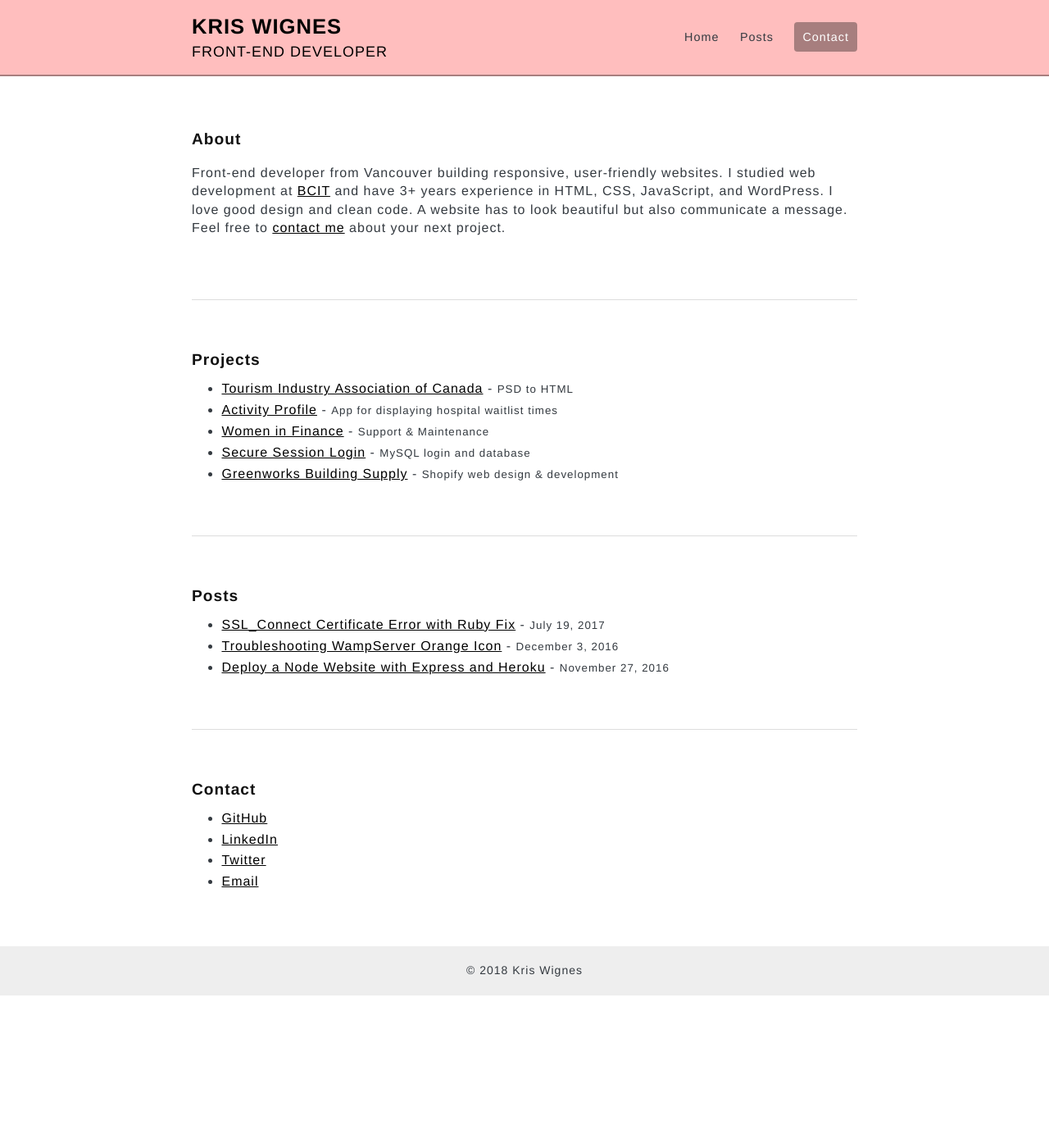
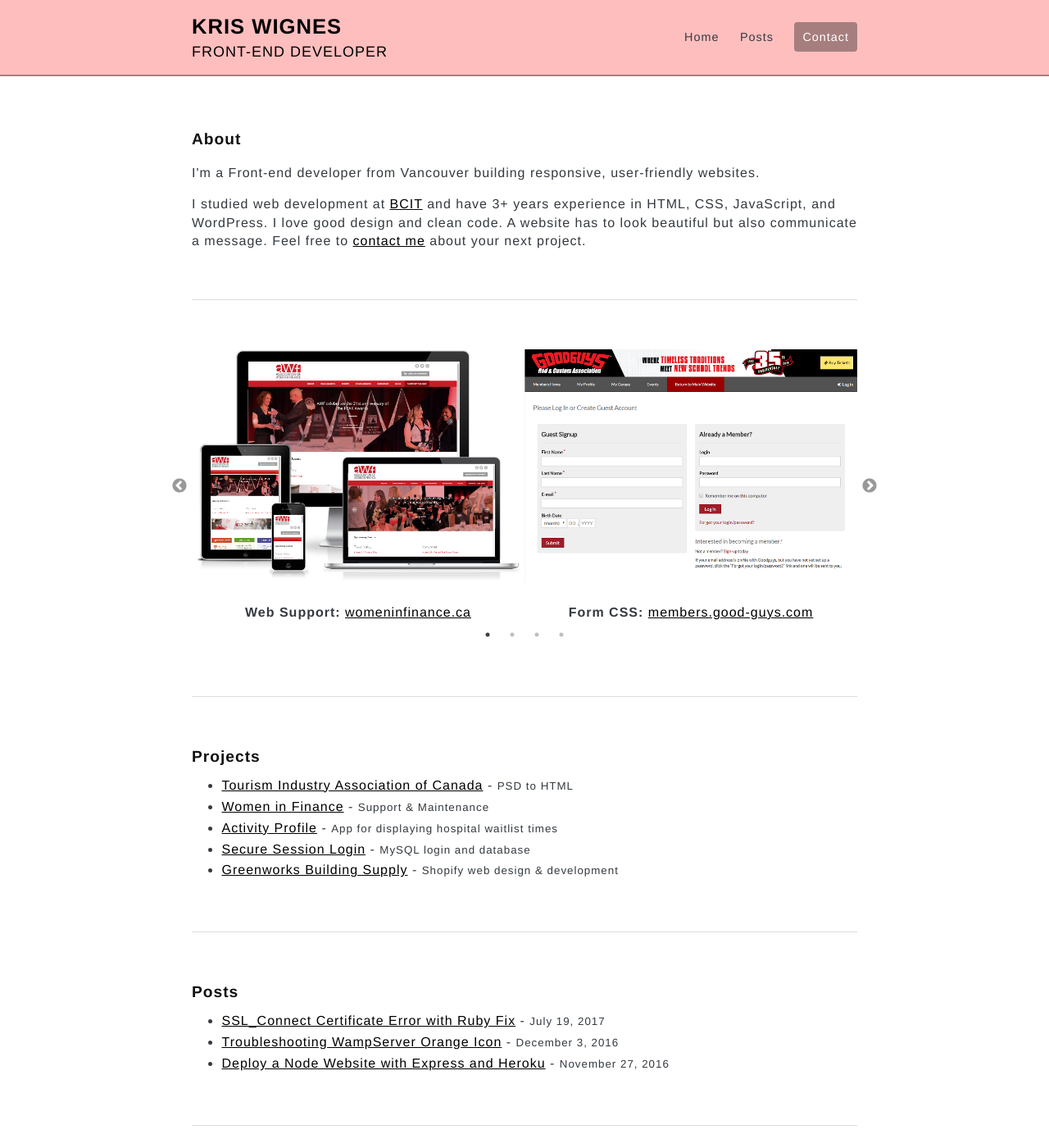
Before and after one commit to kwignes/kwignes.github.io, a Jekyll site: the page built from index.html, in a window 1280 px wide and 1400 px high. Shown: the whole window at 82% size. Built offline with Jekyll 4.4.1, drawn with Linux system fonts in a browser that asks for light colours; nearby versions of some CDN libraries.

Commit message:
update index

```diff
--- a/index.html
+++ b/index.html
@@ -4,22 +4,37 @@ title: Vancouver Front-End Developer
 ---
 
 <article>
-	<section>
+	<section id="about">
 	<h2>About</h2>
-<p>Front-end developer from Vancouver building responsive, user-friendly websites. I studied web development at <a href="https://www.bcit.ca/" target="_blank">BCIT</a>  and have 3+ years experience in HTML, CSS, JavaScript, and WordPress. I love good design and clean code. A website has to look beautiful but also communicate a message. Feel free to <a href="mailto:kriswignes@gmail.com">contact me</a> about your next project.</p>
+<p>I'm a Front-end developer from Vancouver building responsive, user-friendly websites.</p>
+
+<p>I studied web development at <a href="https://www.bcit.ca/" target="_blank">BCIT</a>  and have 3+ years experience in HTML, CSS, JavaScript, and WordPress. I love good design and clean code. A website has to look beautiful but also communicate a message. Feel free to <a href="mailto:kriswignes@gmail.com">contact me</a> about your next project.</p>
 </section>
 	<section>
+
+<section id="recentWork">
+	<div class="project-loader"></div>
+<div class="recent-work">
+      <div><img src="img/awf.png"> <p><b>Web Support:</b> <a href="https://www.womeninfinance.ca/" target="_blank">womeninfinance.ca</a></p></div>
+  <div><img src="img/good-guys.png"> <p><b>Form CSS:</b> <a href="https://members.good-guys.com/" target="_blank">members.good-guys.com</a></p></div>
+  <div><img src="img/tiac.png"> <p><b>PSD to HTML:</b> <a href="https://tiac-aitc.ca/" target="_blank">tiac-aitc.ca</a></p></div>
+  <div><img src="img/d_oacuho.jpg"> <p><b>PSD to HTML</b> <a href="https://oacuho.com/" target="_blank">oacuho.com</a></p></div>
+</div>
+
+</section>
+
+<section id="projects">
 	<h2>Projects</h2>
 		<ul>
 		    <li><a href="https://tiac-aitc.ca/" target="_blank">Tourism Industry Association of Canada</a> - <small>PSD to HTML</small></li>
+		    <li><a href="https://www.womeninfinance.ca/" target="_blank">Women in Finance</a> - <small>Support & Maintenance</small></li>
 		   	<li><a href="/activity-profile/">Activity Profile</a> - <small>App for displaying hospital waitlist times</small></li>
-		    <li><a href="https://www.womeninfinance.ca/" target="_blank">Women in Finance</a> - <small>Support & Maintenance</small></li>
 		    <li><a href="https://github.com/kwignes/secure_session_login" target="_blank">Secure Session Login</a> - <small>MySQL login and database</small></li>
 		    <li><a href="https://greenworksstore.com/" target="_blank">Greenworks Building Supply</a> - <small>Shopify web design & development</small></li>
 
 		</ul>
 	</section>
-	<section>
+	<section id="posts">
 		<h2>Posts</h2>
 		<ul>
 		  {% for post in site.posts %}
@@ -29,7 +44,7 @@ title: Vancouver Front-End Developer
 		  {% endfor %}
 		  </ul>
 	</section>
-	<section>
+	<section id="contact">
 	<h2>Contact</h2>
 		<ul>
 			<li><a href="https://github.com/kwignes?tab=repositories" target="_blank" title="github">GitHub</a></li>
```
Also changed, not shown: other parts of index.html (+20 -0 lines).
